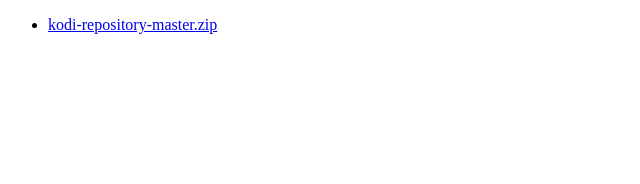
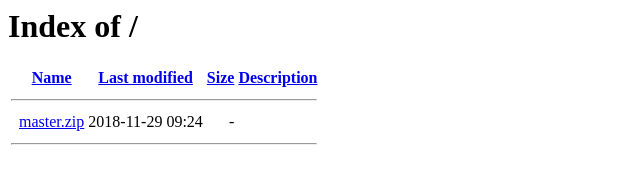
Before and after one commit to chfoidl/chrisxf.github.io, a plain HTML site: page kodi/index.html in a window 1280 px wide. Shown: the whole page, without its empty margins (0-640 px from the left). Drawn offline with Linux system fonts and the light colour scheme.

Commit message:
fix(kodi): Changed index to reflect apache directory listing markup

```diff
--- a/kodi/index.html
+++ b/kodi/index.html
@@ -1,16 +1,13 @@
-<!DOCTYPE html>
-<html lang="en">
-<head>
-    <meta charset="UTF-8">
-    <meta name="viewport" content="width=device-width, initial-scale=1.0">
-    <meta http-equiv="X-UA-Compatible" content="ie=edge">
-    <title>Document</title>
-</head>
-<body>
-    <ul>
-        <li>
-            <a href="https://github.com/chrisxf/kodi-repository/archive/master.zip" title="kodi-repository-master.zip">kodi-repository-master.zip</a>
-        </li>
-    </ul>
-</body>
-</html>
+<!DOCTYPE HTML PUBLIC "-//W3C//DTD HTML 3.2 Final//EN">
+<html>
+ <head>
+  <title>Index of /</title>
+ <body>
+ <h1>Index of /</h1>
+  <table>
+   <tr><th valign="top">&nbsp;</th><th><a href="?C=N;O=D">Name</a></th><th><a href="?C=M;O=A">Last modified</a></th><th><a href="?C=S;O=A">Size</a></th><th><a href="?C=D;O=A">Description</a></th></tr>
+   <tr><th colspan="5"><hr></th></tr>
+    <tr><td valign="top">&nbsp;</td><td><a href="https://github.com/chrisxf/kodi-repository/archive/master.zip">master.zip</a>            </td><td align="right">2018-11-29 09:24  </td><td align="right">  - </td><td>&nbsp;</td></tr>
+   <tr><th colspan="5"><hr></th></tr>
+</table>
+</body></html>
```
